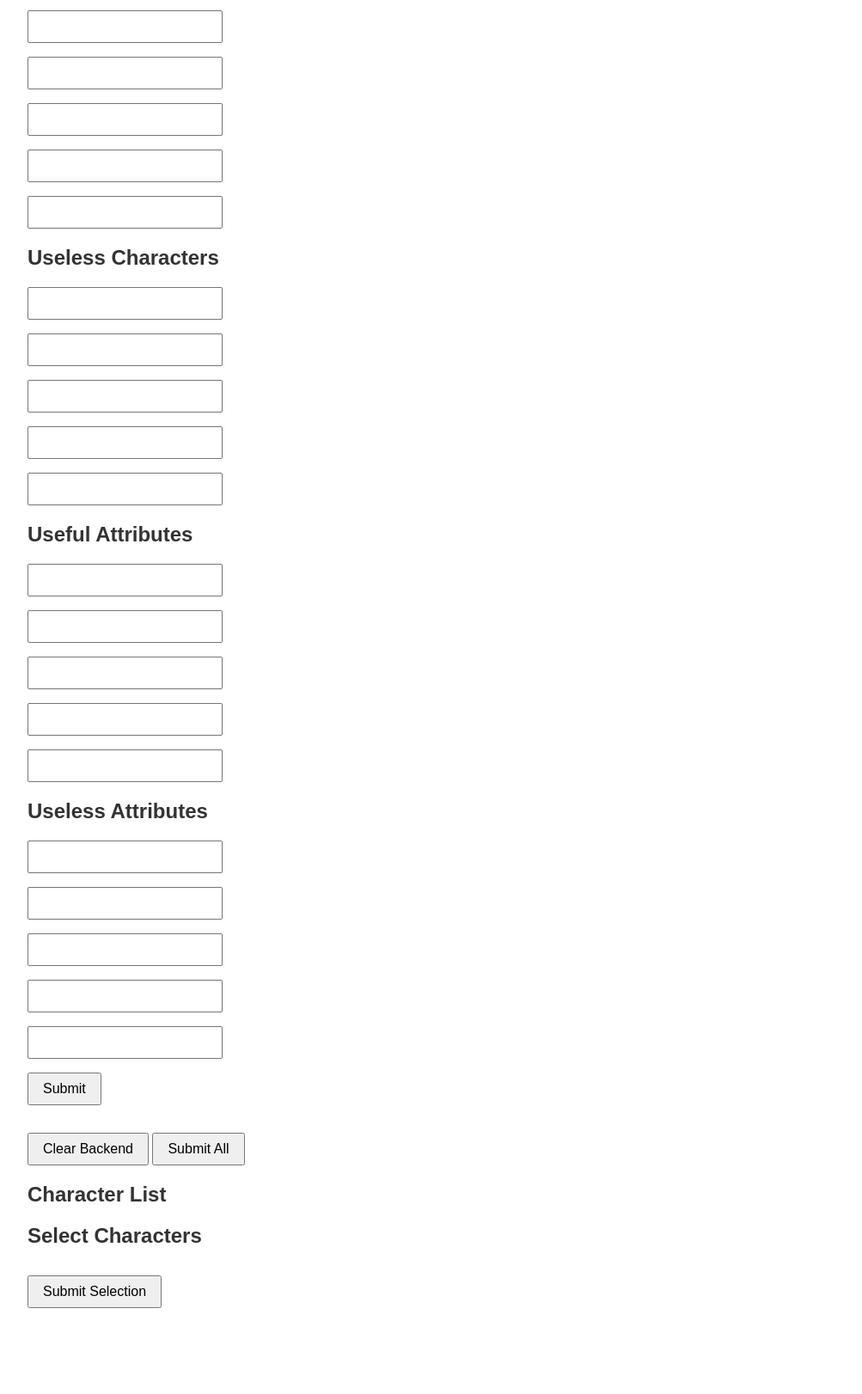
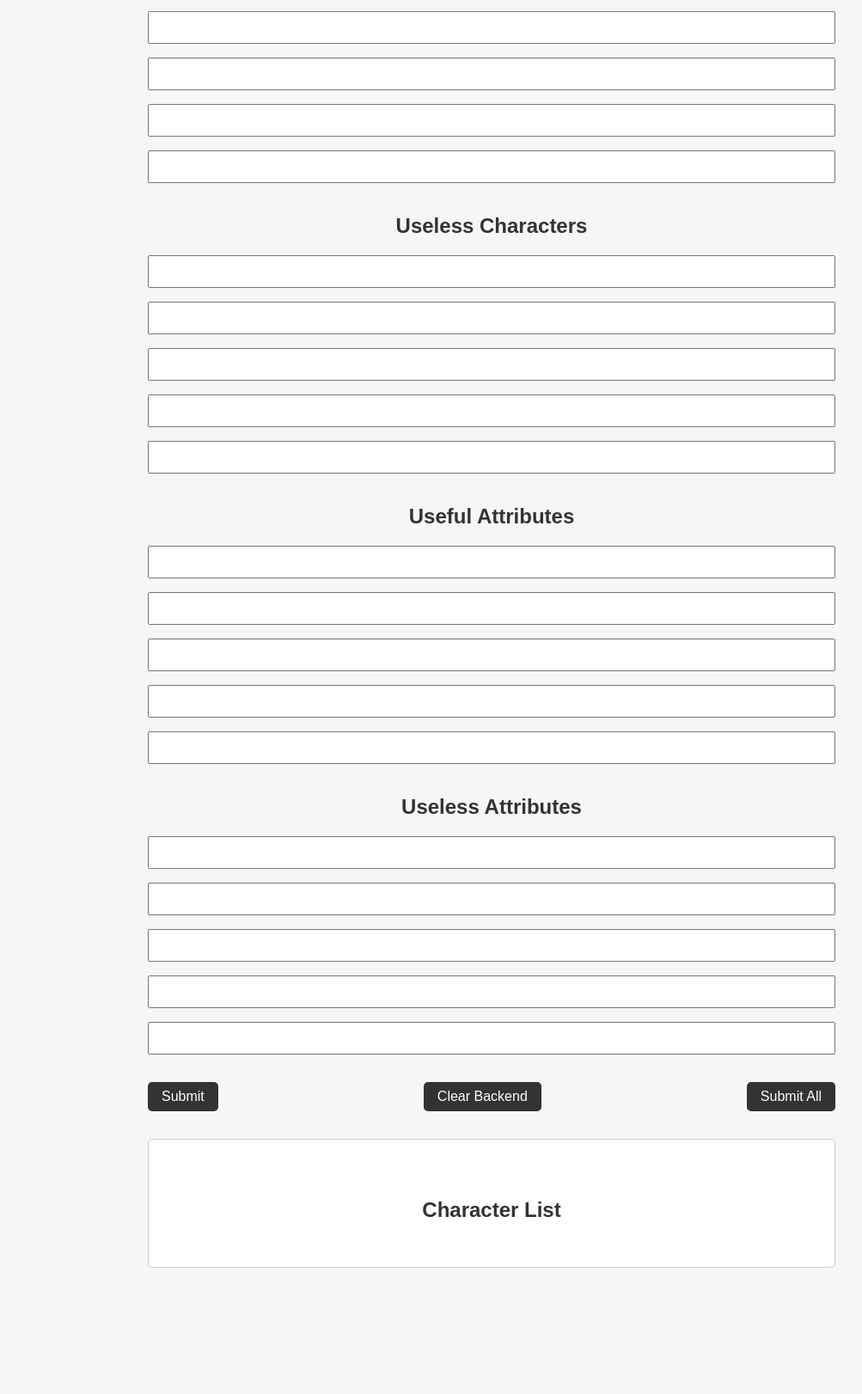
Before and after one commit to skalthoff/nuclearWinter, a plain HTML site: page frontend/index.html in a window 1280 px wide. Shown: the part 194-1816 px from the top of the page at 86% size, without its empty margins (68-1071 px from the left). After the commit the page ends 1701 px from the top, so only its background shows below. Drawn offline with Linux system fonts and the light colour scheme.

Commit message:
cleaned and finsihed

```diff
--- a/frontend/index.html
+++ b/frontend/index.html
@@ -1,68 +1,52 @@
 <!DOCTYPE html>
 <html>
 <head>
-    <title>Thought Experiment Game</title>
+    <title>Nuclear Winter Aid</title>
     <meta name="viewport" content="width=device-width, initial-scale=1.0">
     <link rel="stylesheet" type="text/css" href="styles.css">
-    <link rel="icon" type="image/x-icon" href="favicon.ico"
+    <link rel="icon" type="image/x-icon" href="favicon.ico" />
 </head>
 <body>
-    <h1>Thought Experiment Game</h1>
+    <main>
+        <header>
+            <h1>Nuclear Winter</h1>
+        </header>
 
+        <section id="formSection">
             <form id="characterForm">
+                <div class="inputGroup">
                     <h2>Useful Characters</h2>
-        <div id="usefulCharacters">
-            <!-- Repeat this input field 5 times -->
-            <input type="text" id="usefulCharacter0">
-            <input type="text" id="usefulCharacter1">
-            <input type="text" id="usefulCharacter2">
-            <input type="text" id="usefulCharacter3">
-            <input type="text" id="usefulCharacter4">
+                    <div id="usefulCharacters" class="inputFields"></div>
                 </div>
 
+                <div class="inputGroup">
                     <h2>Useless Characters</h2>
-        <div id="uselessCharacters">
-            <!-- Repeat this input field 5 times -->
-            <input type="text" id="uselessCharacter0">
-            <input type="text" id="uselessCharacter1">
-            <input type="text" id="uselessCharacter2">
-            <input type="text" id="uselessCharacter3">
-            <input type="text" id="uselessCharacter4">
+                    <div id="uselessCharacters" class="inputFields"></div>
                 </div>
 
+                <div class="inputGroup">
                     <h2>Useful Attributes</h2>
-        <div id="usefulAttributes">
-            <!-- Repeat this input field 5 times -->
-            <input type="text" id="usefulAttribute0">
-            <input type="text" id="usefulAttribute1">
-            <input type="text" id="usefulAttribute2">
-            <input type="text" id="usefulAttribute3">
-            <input type="text" id="usefulAttribute4">
+                    <div id="usefulAttributes" class="inputFields"></div>
                 </div>
 
+                <div class="inputGroup">
                     <h2>Useless Attributes</h2>
-        <div id="uselessAttributes">
-            <!-- Repeat this input field 5 times -->
-            <input type="text" id="uselessAttribute0">
-            <input type="text" id="uselessAttribute1">
-            <input type="text" id="uselessAttribute2">
-            <input type="text" id="uselessAttribute3">
-            <input type="text" id="uselessAttribute4">
+                    <div id="uselessAttributes" class="inputFields"></div>
                 </div>
 
+                <div class="buttons">
                     <input type="submit" value="Submit">
-
-    </form>
                     <button id="clearBackend">Clear Backend</button>
                     <button id="submitAll">Submit All</button>
+                </div>
+            </form>
+        </section>
+
+        <section id="characterList">
             <h2>Character List</h2>
             <div id="characterDisplay"></div>
-
-    <h2>Select Characters</h2>
-    <form id="characterSelection">
-        <!-- Checkbox list of characters will be populated here -->
-    </form>
-    <button id="submitSelection">Submit Selection</button>
+        </section>
+    </main>
 
     <script src="script.js"></script>
 </body>
--- a/frontend/script.js
+++ b/frontend/script.js
@@ -1,14 +1,23 @@
-// script.js
+window.onload = () => {
+    const inputGroups = ["usefulCharacters", "uselessCharacters", "usefulAttributes", "uselessAttributes"];
 
-// When the form is submitted
+    inputGroups.forEach((group) => {
+        for (let i = 0; i < 5; i++) {
+            const inputField = document.createElement("input");
+            inputField.type = "text";
+            inputField.id = `${group}${i}`;
+            document.getElementById(group).appendChild(inputField);
+        }
+    });
+
     document.getElementById('characterForm').addEventListener('submit', async (event) => {
         event.preventDefault();
 
-    // Extract data from form
         const usefulCharacters = [];
         const uselessCharacters = [];
         const usefulAttributes = [];
         const uselessAttributes = [];
+
         for (let i = 0; i < 5; i++) {
             usefulCharacters.push(document.getElementById('usefulCharacter' + i).value);
             uselessCharacters.push(document.getElementById('uselessCharacter' + i).value);
@@ -16,7 +25,6 @@ document.getElementById('characterForm').addEventListener('submit', async (event
             uselessAttributes.push(document.getElementById('uselessAttribute' + i).value);
         }
 
-    // Send data to server
         await fetch('http://localhost:3000/submit', {
             method: 'POST',
             headers: {
@@ -30,7 +38,6 @@ document.getElementById('characterForm').addEventListener('submit', async (event
             }),
         });
 
-    // Clear form for next character sheet
         for (let i = 0; i < 5; i++) {
             document.getElementById('usefulCharacter' + i).value = '';
             document.getElementById('uselessCharacter' + i).value = '';
@@ -39,49 +46,19 @@ document.getElementById('characterForm').addEventListener('submit', async (event
         }
     });
 
-//When the "Submit All" button is clicked
     document.getElementById('submitAll').addEventListener('click', async (event) => {
         event.preventDefault();
 
-    // Send "submit all" request to server
         const response = await fetch('http://localhost:3000/submitAll', {
             method: 'POST',
         });
 
-    // Update characterDisplay and characterSelection with response
         const pairs = await response.json();
         const characterDisplay = document.getElementById('characterDisplay');
-    const characterSelection = document.getElementById('characterSelection');
         characterDisplay.innerHTML = '';
-    characterSelection.innerHTML = '';
+
         pairs.forEach(pair => {
             characterDisplay.innerHTML += `<p>${pair.character}: ${pair.attribute}</p>`;
-        const checkbox = document.createElement('input');
-        checkbox.type = 'checkbox';
-        checkbox.id = pair.character;
-        checkbox.name = pair.character;
-        const label = document.createElement('label');
-        label.htmlFor = pair.character;
-        label.appendChild(document.createTextNode(pair.character));
-        characterSelection.appendChild(checkbox);
-        characterSelection.appendChild(label);
-        characterSelection.appendChild(document.createElement('br'));
         });
     });
-
-// When the "Submit Selection" button is clicked
-document.getElementById('submitSelection').addEventListener('click', (event) => {
-    event.preventDefault();
-
-    // Extract selected characters
-    const checkboxes = document.getElementById('characterSelection').getElementsByTagName('input');
-    const selectedCharacters = [];
-    for (let i = 0; i < checkboxes.length; i++) {
-        if (checkboxes[i].checked) {
-            selectedCharacters.push(checkboxes[i].id);
-        }
-    }
-
-    // Log selected characters
-    console.log(selectedCharacters);
-});
+};
--- a/frontend/styles.css
+++ b/frontend/styles.css
@@ -1,27 +1,68 @@
 body {
     font-family: Arial, sans-serif;
-    margin: 100px;
+    margin: 0;
     padding: 0;
     box-sizing: border-box;
+    background-color: #f6f6f6;
+}
+
+main {
+    margin: 2em auto;
+    width: 80%;
+    max-width: 800px;
+}
+
+header {
+    text-align: center;
+    margin-bottom: 2em;
 }
 
 h1, h2 {
     color: #333;
 }
 
-form {
+h2 {
+    margin-top: 1.5em;
+    text-align: center;
+}
+
+.inputGroup {
     margin-bottom: 2em;
 }
 
-input[type=text] {
+.inputFields input[type=text] {
     display: block;
     margin-bottom: 1em;
     padding: 0.5em;
     font-size: 1em;
+    width: 100%;
+    box-sizing: border-box;
+}
+
+.buttons {
+    display: flex;
+    justify-content: space-between;
 }
 
 input[type=submit], button {
     padding: 0.5em 1em;
     font-size: 1em;
     cursor: pointer;
+    border-radius: 5px;
+    border: none;
+    color: #fff;
+    background-color: #333;
 }
+
+#characterList, #characterSelectionSection {
+    margin-top: 2em;
+    border: 1px solid #ccc;
+    padding: 2em;
+    border-radius: 5px;
+    background-color: #fff;
+}
+
+#characterSelectionSection button {
+    display: block;
+    margin-top: 1em;
+}
```
Lines whose indentation alone changed are shown as unchanged.
